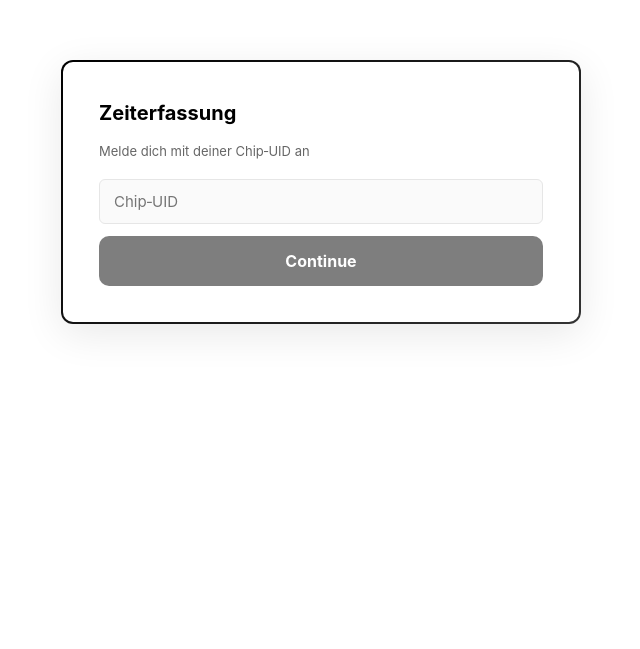
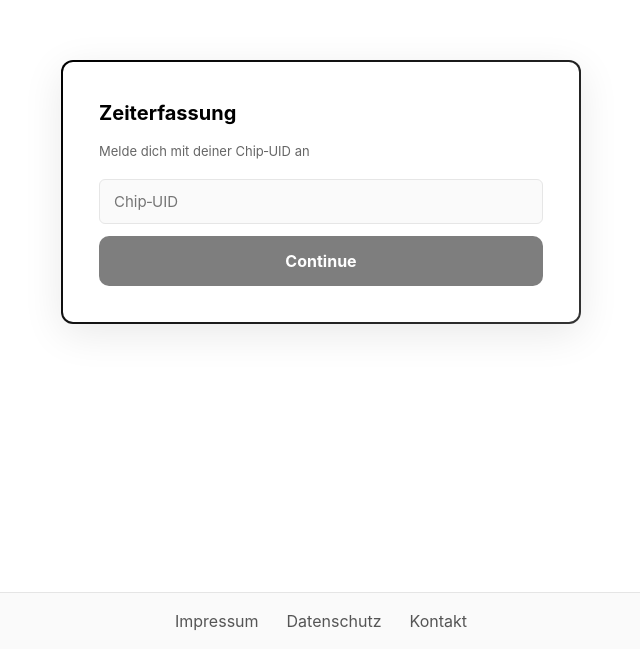
Before and after one commit to vertraxumtesOG/Zeitstempel-Frontend, an Angular app: page / in a window 1280 px wide. Shown: the part 208-857 px from the top of the page, without its empty margins (319-959 px from the left). Before the commit the page ends 800 px from the top, so only its background shows below. Built offline with nearby package versions, Linux system fonts and the light colour scheme.

Commit message:
feat: add footer component with styles and integrate into app

```diff
--- a/src/app/app.ts
+++ b/src/app/app.ts
@@ -1,11 +1,20 @@
 import { Component, ChangeDetectionStrategy } from '@angular/core';
+import { CommonModule } from '@angular/common';
 import { RouterOutlet } from '@angular/router';
+import { FooterComponent } from './components/shared/footer/footer.component';
 
 @Component({
   selector: 'app-root',
   standalone: true,
-  imports: [RouterOutlet],
-  template: `<router-outlet></router-outlet>`,
+  imports: [CommonModule, RouterOutlet],
+  template: `
+    <router-outlet></router-outlet>
+    <ng-container
+      *ngComponentOutlet="FooterComponent"
+      >
+    </ng-container>`,
   changeDetection: ChangeDetectionStrategy.OnPush,
 })
-export class App {}
+export class App {
+  FooterComponent = FooterComponent;
+}
--- /dev/null
+++ b/src/app/components/shared/footer/footer.component.html
@@ -0,0 +1,7 @@
+<footer class="footer" aria-label="Footer">
+  <nav class="footer__nav" aria-label="Rechtliches">
+    <span>Impressum</span>
+    <span>Datenschutz</span>
+    <span>Kontakt</span>
+  </nav>
+</footer>
--- /dev/null
+++ b/src/app/components/shared/footer/footer.component.scss
@@ -0,0 +1,31 @@
+.footer {
+  border-top: 1px solid #e5e5e5;
+  background: #fafafa;
+  color: #333;
+}
+
+.footer__nav {
+  max-width: 1200px;
+  margin: 0 auto;
+  padding: 16px 24px;
+  display: flex;
+  align-items: center;
+  justify-content: center;
+  gap: 28px;
+  flex-wrap: wrap;
+  text-align: center;
+}
+
+.footer__nav span {
+  color: #555;
+  cursor: default;
+  position: relative;
+  transition:
+    color 160ms ease,
+    transform 160ms ease;
+}
+
+.footer__nav span:hover {
+  color: #000;
+  transform: translateY(-1px);
+}
--- /dev/null
+++ b/src/app/components/shared/footer/footer.component.ts
@@ -0,0 +1,11 @@
+import { ChangeDetectionStrategy, Component } from '@angular/core';
+
+@Component({
+  selector: 'app-footer',
+  standalone: true,
+  imports: [],
+  templateUrl: './footer.component.html',
+  styleUrls: ['./footer.component.scss'],
+  changeDetection: ChangeDetectionStrategy.OnPush,
+})
+export class FooterComponent {}
```
